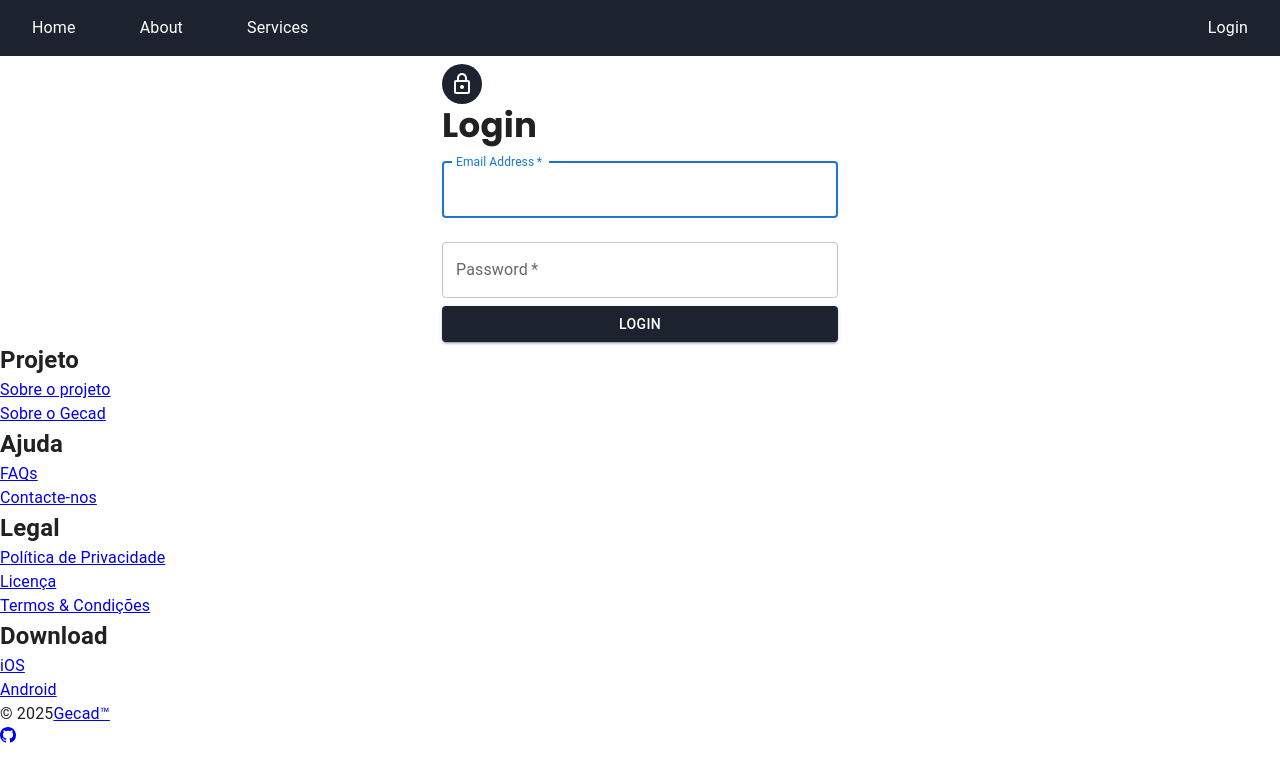
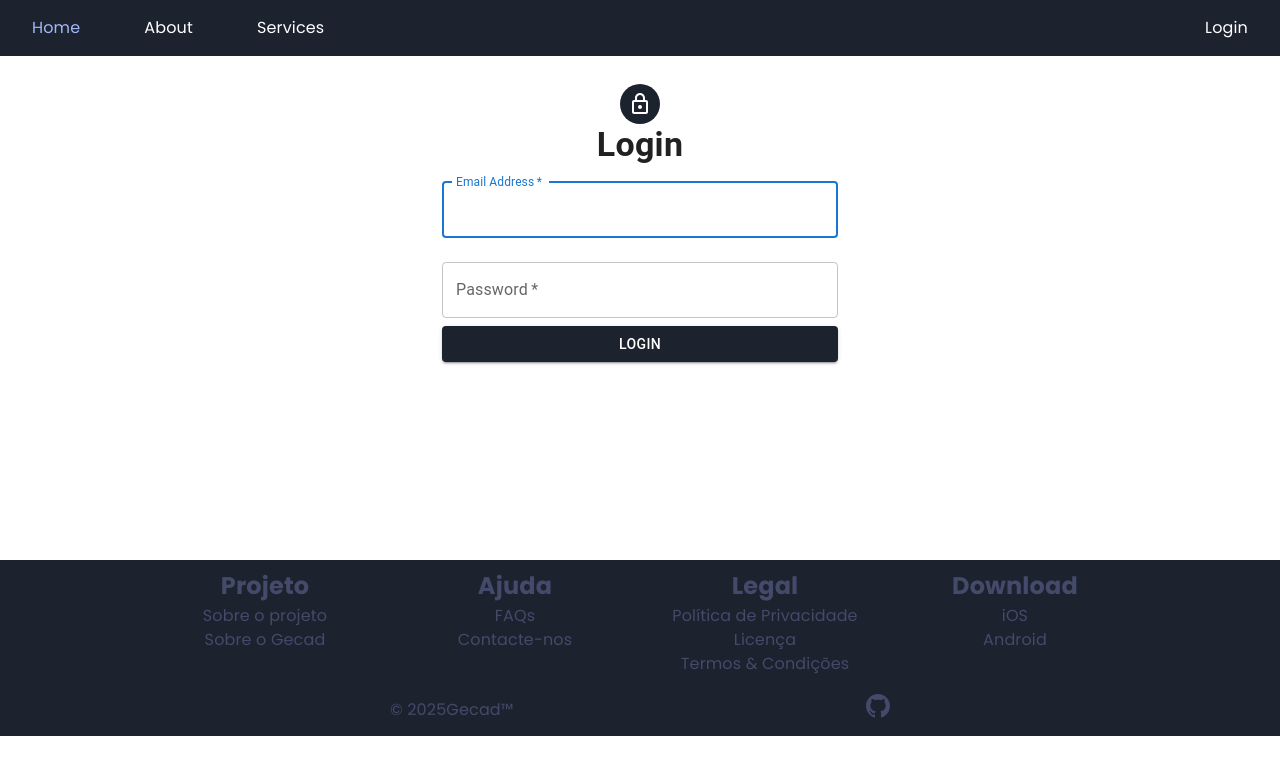
Before and after one commit to martimSantos1/vit_regia_frontend, a React (Vite) app: page /login in a window 1280 px wide. Shown: the top 780 px of the page. Built offline with nearby package versions, Linux system fonts and the light colour scheme.

Commit message:
Consertar algumas inconsistências no design da aplicação

```diff
--- a/src/components/login.tsx
+++ b/src/components/login.tsx
@@ -9,7 +9,7 @@ import {
   Button
 } from "@mui/material";
 import { useState } from "react";
-import "./../index.css";
+import "./../components/styles/login.css";
 
 function Login(){
   const [response, setResponse] = useState<{ message?: string; error?: string } | null>(null);
@@ -45,8 +45,7 @@ function Login(){
         <Avatar className="login-avatar" style={{ backgroundColor: "#1d222f"}}>
           <LockOutlined />
         </Avatar>
-        <Typography variant="h4"
-            sx={{ fontFamily: 'Poppins, Segoe UI, sans-serif', fontWeight: 'bold' }}>Login</Typography>
+        <Typography variant="h4">Login</Typography>
         <Box className="login-box">
           <TextField
             margin="normal"
--- a/src/components/styles/login.css
+++ b/src/components/styles/login.css
@@ -1,7 +1,18 @@
 .login-container {
     margin-top: 20px;
+    margin-bottom: 50%;
     display: flex;
     flex-direction: column;
     align-items: center;
-    font-family: Poppins, 'Segoe UI', sans-serif;
-  }
+    width: 100%;
+    justify-content: center;
+    font-family: 'Poppins', 'Segoe UI', sans-serif;
+}
+
+.login-container * {
+    font-family: inherit;
+}
+
+.login-container .MuiTypography-h4 {
+    font-weight: bold;
+}
--- a/src/index.css
+++ b/src/index.css
@@ -3,7 +3,7 @@
   --base-color: white;
   --base-variant: #e8e9ed;
   --text-color: #111528;
-  --secondary-text: #232738;
+  --secondary-text: #444a69;
   --primary-color: #a2b8f8;
   --accent-color: #0071ff;
   --navbar-color: #1d222f;
@@ -28,7 +28,7 @@ body{
 }
 
 main{
-  padding: min(5em, 7%);
+  padding: min(50em, 7%);
 }
 
 main p{
@@ -54,7 +54,6 @@ nav ul{
   width: 100%;
 }
 
-
 .nav-right{
   justify-content: end;
 }
@@ -70,3 +69,73 @@ nav li a{
 nav a:hover{
   background-color: var(--hover-color);
 }
+
+footer {
+  background-color: var(--navbar-color);
+  color: var(--base-color);
+  padding: 0.5em 0;
+  text-align: center;
+}
+
+nav, footer {
+  font-family: Poppins, 'Segoe UI', sans-serif;
+}
+
+footer .footer-container {
+  display: flex;
+  flex-direction: column;
+  align-items: center;
+}
+
+footer .footer-main {
+  display: flex;
+  width: 100%;
+  max-width: 1000px;
+}
+
+footer .footer-main > div {
+  color: var(--secondary-text);
+  list-style: none;
+  flex: 1;
+  min-width: 100px;
+}
+
+footer .footer-title {
+  font-size: 0.9em;
+  font-weight: bold;
+  margin-bottom: 0.5em;
+}
+
+footer a {
+  color: var(--secondary-text); /* Change link color */
+  text-decoration: none; /* Remove underline */
+}
+
+nav li a:hover, footer a:hover {
+  color: var(--primary-color); /* Change link color on hover */
+  text-decoration: none; /* Ensure underline is removed on hover */
+}
+
+footer .footer-bottom {
+  color: var(--secondary-text);
+  display: flex;
+  justify-content: space-between;
+  align-items: center;
+  width: 100%;
+  max-width: 500px;
+  margin-top: 1em;
+}
+
+footer .footer-icons {
+  display: flex;
+  gap: 1em;
+}
+
+footer .footer-icons a {
+  color: var(--secondary-text);
+  font-size: 1.5em;
+}
+
+footer .footer-icons a:hover {
+  color: var(--primary-color);
+}
--- a/src/layout.tsx
+++ b/src/layout.tsx
@@ -28,41 +28,33 @@ const Layout = () => {
       <div className="content">
         <Outlet />
         <Footer container>
-          <div>
-              <div>
+          <div className="footer-container">
+            <div className="footer-main">
               <div>
                 <Footer.Title title="Projeto" />
-                  <Footer.LinkGroup col>
                 <Footer.Link href="#">Sobre o projeto</Footer.Link>
                 <Footer.Link href="#">Sobre o Gecad</Footer.Link>
-                  </Footer.LinkGroup>
               </div>
               <div>
                 <Footer.Title title="Ajuda" />
-                  <Footer.LinkGroup col>
                 <Footer.Link href="#">FAQs</Footer.Link>
                 <Footer.Link href="#">Contacte-nos</Footer.Link>
-                  </Footer.LinkGroup>
               </div>
               <div>
                 <Footer.Title title="Legal" />
-                  <Footer.LinkGroup col>
                 <Footer.Link href="#">Política de Privacidade</Footer.Link>
                 <Footer.Link href="#">Licença</Footer.Link>
                 <Footer.Link href="#">Termos &amp; Condições</Footer.Link>
-                  </Footer.LinkGroup>
               </div>
               <div>
                 <Footer.Title title="Download" />
-                  <Footer.LinkGroup col>
                 <Footer.Link href="#">iOS</Footer.Link>
                 <Footer.Link href="#">Android</Footer.Link>
-                  </Footer.LinkGroup>
               </div>
             </div>
-              <div>
+            <div className="footer-bottom">
               <Footer.Copyright href="#" by="Gecad™" year={2025} />
-                <div>
+              <div className="footer-icons">
                 <Footer.Icon href="#" icon={BsGithub} />
               </div>
             </div>
```
Lines whose indentation alone changed are shown as unchanged.
